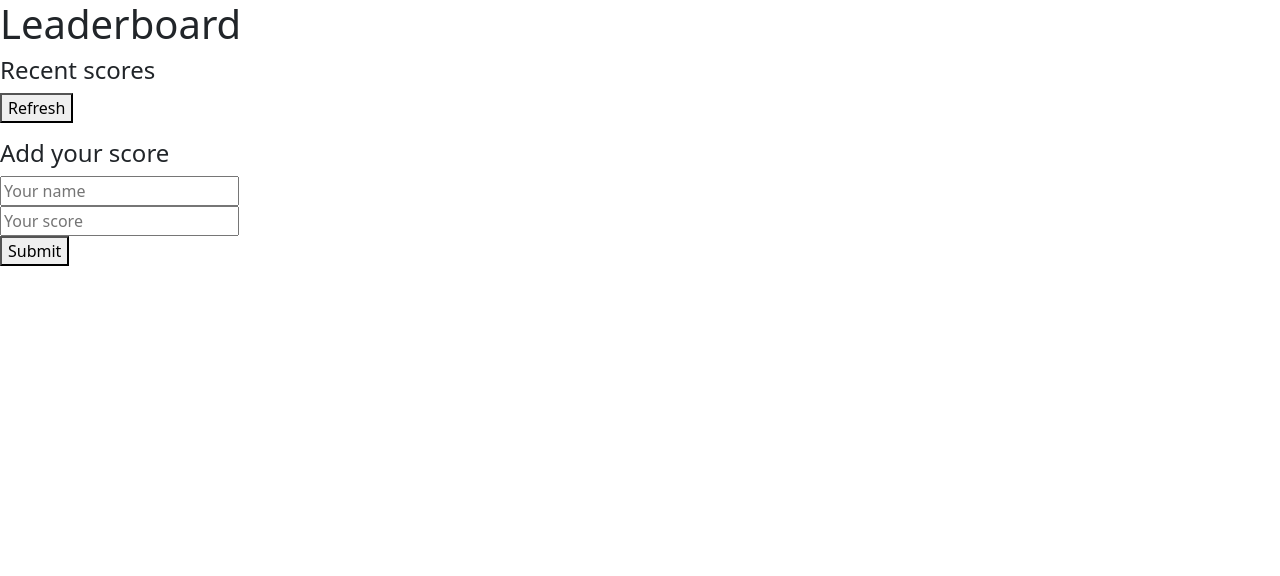
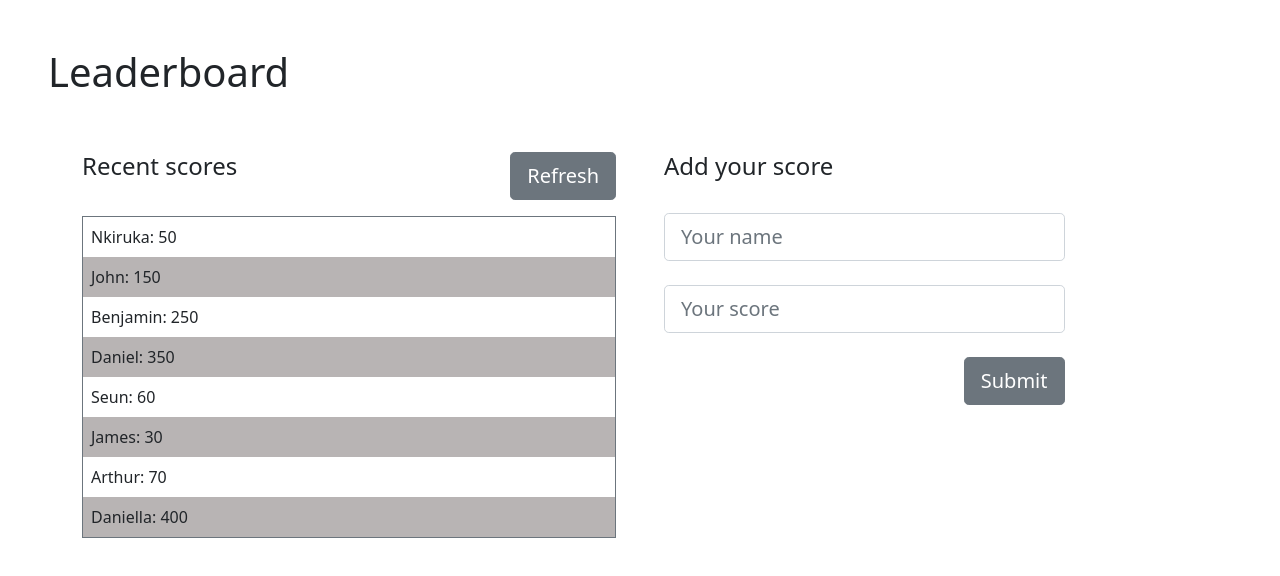
Before and after one commit to enkog/Leaderboard, a website built with webpack: page src/index.html in a window 1280 px wide. Built offline with nearby package versions, Linux system fonts and the light colour scheme.

Commit message:
Add basic styles to the layout

```diff
--- a/src/index.html
+++ b/src/index.html
@@ -7,26 +7,28 @@
     <title>Leaderboard</title>
 </head>
 <body>
-    <h1>Leaderboard</h1>
-    <div>
-        <section class="stats-section">
-            <div>
+    <h1 class="p-5">Leaderboard</h1>
+    <div class=" container d-flex w-100 justify-content-center gap-5">
+        <section class="score-section w-100">
+            <div class="d-flex justify-content-between mb-3">
                 <h4>Recent scores</h4>
-                <button>Refresh</button>
+                <button class="btn btn-secondary btn-lg">Refresh</button>
             </div>
-            <ul></ul>
+            <ul class= 'scores-listing list-unstyled border border-secondary'></ul>
         </section>
-        <section class="form-section">
-            <h4>Add your score</h4>
-            <form action="#">
-                <div>
-                    <input type="text" placeholder="Your name">
+        <section class="form-section w-100">
+            <div class="mb-4">
+                <h4>Add your score</h4>
+            </div>
+            <form action="#" class="d-flex flex-column">
+                <div class="mb-4 mt-2 w-75">
+                    <input type="text" class="form-control form-control-lg"  placeholder="Your name">
                 </div>
-                <div>
-                    <input type="text" placeholder="Your score">
+                <div class="mb-4 w-75">
+                    <input type="text" class="form-control form-control-lg"  placeholder="Your score">
                 </div>
-                <div>
-                    <button>Submit</button>
+                <div class="d-flex justify-content-end w-75">
+                    <button class="btn btn-secondary btn-lg">Submit</button>
                 </div>
             </form>
         </section>
--- a/src/index.js
+++ b/src/index.js
@@ -1 +1,25 @@
 import './style.css';
+
+const scoresArr = [
+  { name: 'Nkiruka', score: 50 },
+  { name: 'John', score: 150 },
+  { name: 'Benjamin', score: 250 },
+  { name: 'Daniel', score: 350 },
+  { name: 'Seun', score: 60 },
+  { name: 'James', score: 30 },
+  { name: 'Arthur', score: 70 },
+  { name: 'Daniella', score: 400 },
+];
+
+const renderList = (arr) => {
+  const ul = document.querySelector('.scores-listing');
+
+  arr.forEach((e) => {
+    const li = document.createElement('li');
+    li.className = 'list-item p-2';
+    li.textContent = `${e.name}: ${e.score}`;
+    ul.appendChild(li);
+  });
+};
+
+renderList(scoresArr);
--- a/src/style.css
+++ b/src/style.css
@@ -0,0 +1,13 @@
+* {
+    margin: 0;
+    padding: 0;
+    box-sizing: border-box;
+}
+
+body {
+    min-height: 100vh;
+}
+
+.scores-listing li:nth-child(even) {
+    background-color: rgb(184, 180, 180);
+}
```
Also changed, not shown: dist/index.html, dist/main.js.
